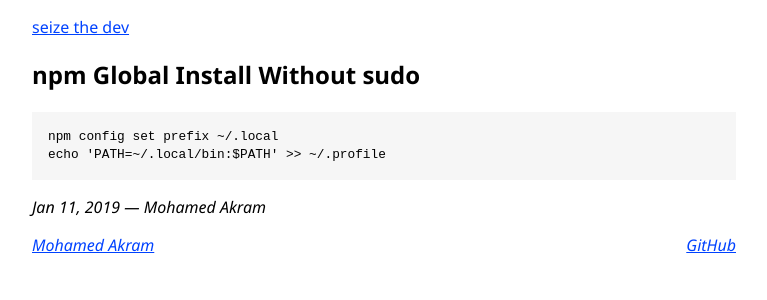
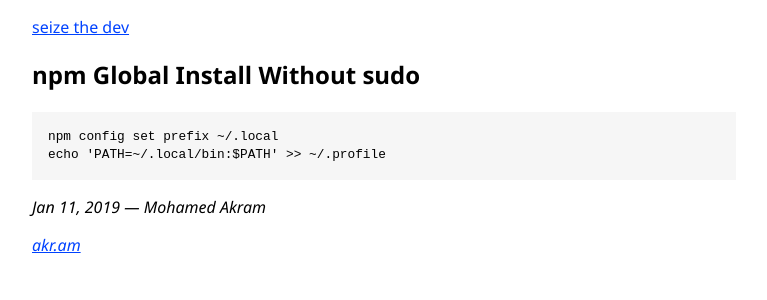
Before and after one commit to mohd-akram/blog, a Jekyll site: the page built from _posts/2019-01-11-npm-global-install-without-sudo.md, in a window 1280 px wide. Shown: the top 300 px of the page, without its empty margins (256-1023 px from the left). Built offline with Jekyll 4.4.1, drawn with Linux system fonts in a browser that asks for light colours; our own code applies the rules of GitHub Pages for plain Markdown files; comment, search, counter and statistics services are not loaded.

Commit message:
Update layout

```diff
--- a/_config.yml
+++ b/_config.yml
@@ -5,7 +5,7 @@
   email: mohd.akram@outlook.com
 
 social:
-  github: mohd-akram
+  website: akr.am
 
 disqus:
   shortname: mohd-akram
--- a/_layouts/default.html
+++ b/_layouts/default.html
@@ -24,8 +24,7 @@
     </main>
     <footer>
       <address>
-        <a href="mailto:{{ site.author.email }}">{{ site.author.name | escape }}</a>
-        <a class="github" href="https://github.com/{{ site.social.github | escape }}">GitHub</a>
+        <a href="https://{{ site.social.website | escape }}">{{ site.social.website | escape }}</a>
       </address>
     </footer>
   </body>
--- a/assets/css/main.css
+++ b/assets/css/main.css
@@ -30,6 +30,14 @@
 pre, code {
   font-family: monospace;
   font-size: 0.8rem;
+}
+
+hgroup h2 {
+  margin-bottom: 0;
+}
+
+hgroup p {
+  margin-top: 0;
 }
 
 footer {
@@ -82,7 +90,3 @@
 .posts li h2 {
   margin: 0.5rem 0;
 }
-
-.github {
-  float: right;
-}
```
Also changed, not shown: _layouts/home.html (+5 -3 lines).
